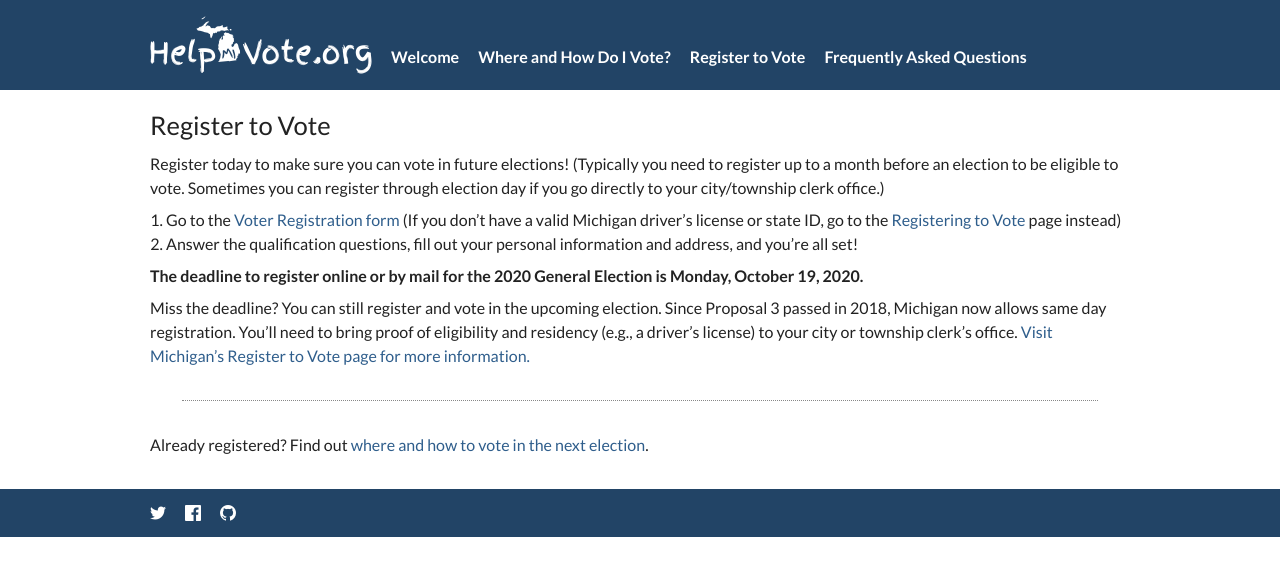
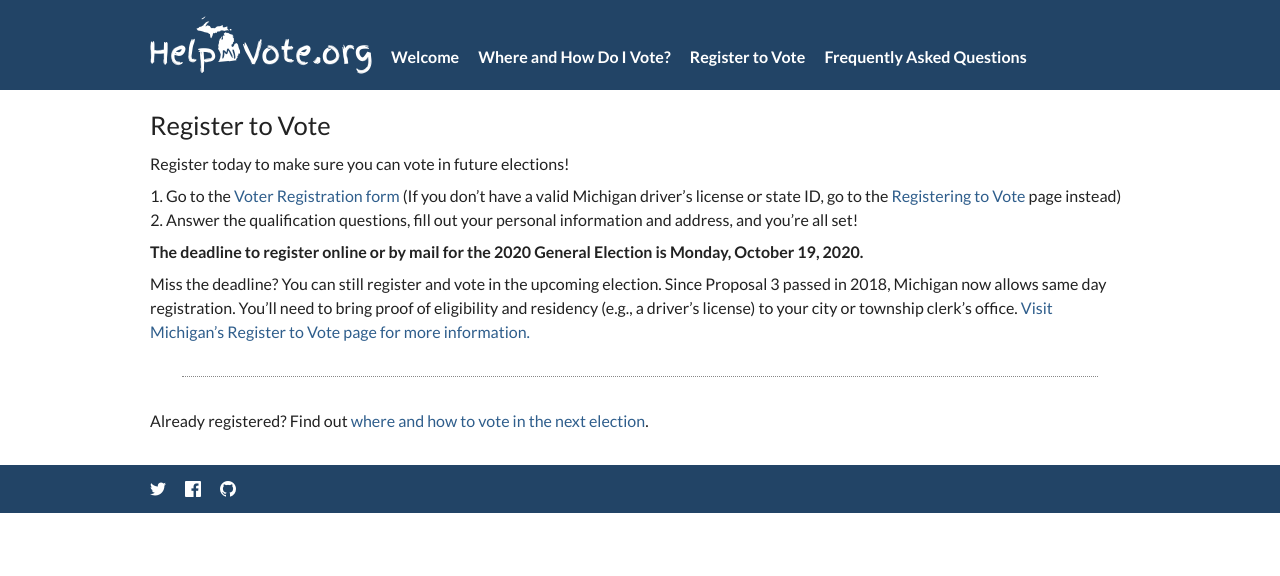
Before and after one commit to GuideMyVote/helpmivote.org, a Jekyll site: the page built from register-to-vote.md, in a window 1280 px wide. Shown: the top 576 px of the page. Built offline with Jekyll 4.4.1, drawn with Linux system fonts in a browser that asks for light colours.

Commit message:
Remove outdated note about needing to register a month ahead of time

```diff
--- a/register-to-vote.md
+++ b/register-to-vote.md
@@ -6,7 +6,7 @@ nav_position: 2
 description: Instructions for registering to vote in the upcoming Michigan election.
 ---
 
-Register today to make sure you can vote in future elections! (Typically you need to register up to a month before an election to be eligible to vote. Sometimes you can register through election day if you go directly to your city/township clerk office.)
+Register today to make sure you can vote in future elections!
 
 1. Go to the [Voter Registration form](https://mvic.sos.state.mi.us/RegisterVoter) (If you don't have a valid Michigan driver's license or state ID, go to the [Registering to Vote](http://www.michigan.gov/sos/0,1607,7-127-1633_8716_8726_47669-175878--,00.html) page instead)
 2. Answer the qualification questions, fill out your personal information and address, and you're all set!
```
